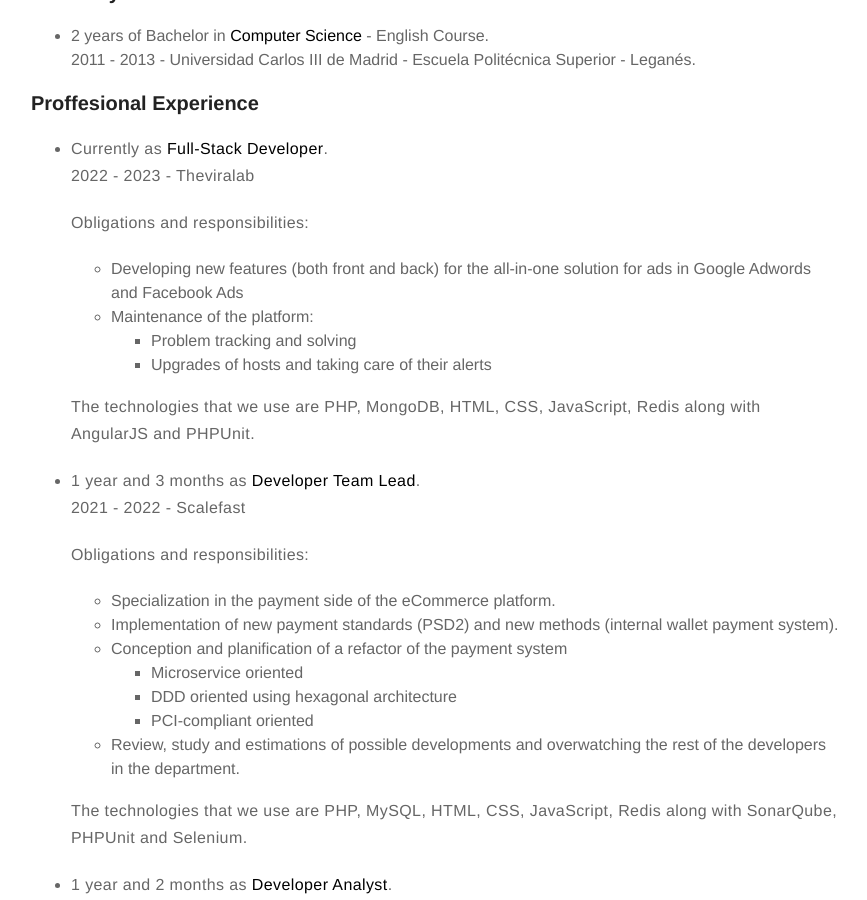
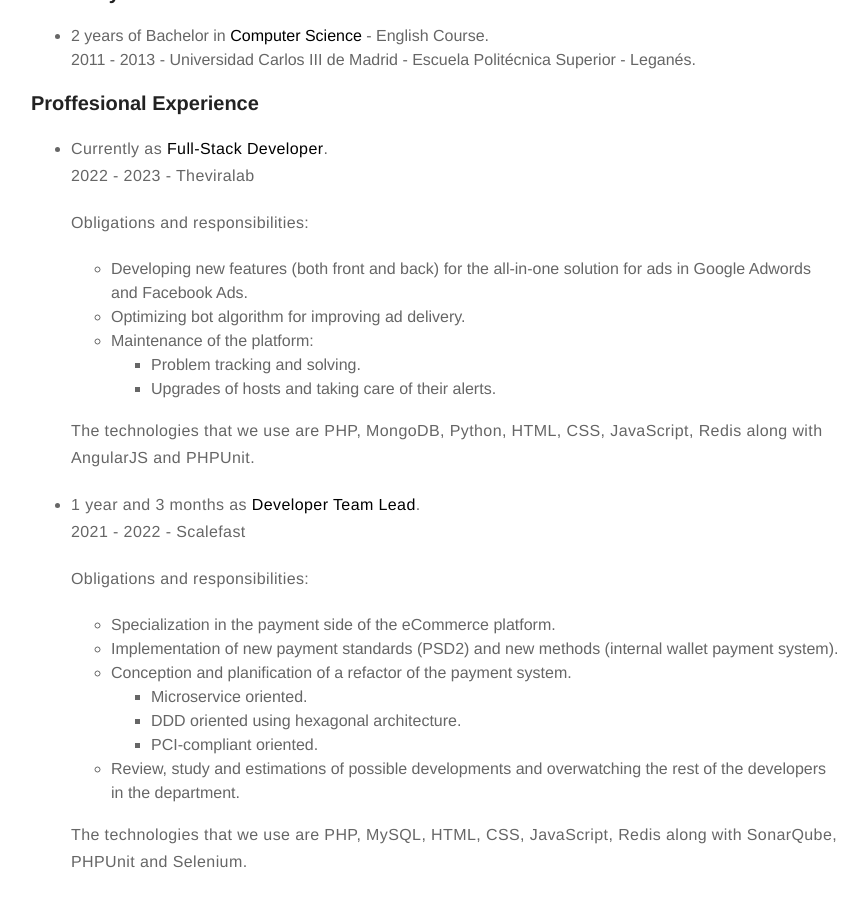
Before and after one commit to leakspin/leakspin.github.io, a Jekyll site: the page built from resume.md, in a window 1280 px wide and 900 px high, scrolled down 478 px. Shown: the whole window, without its empty margins (204-1071 px from the left). Built offline with Jekyll 4.4.1, drawn with Linux system fonts in a browser that asks for light colours; comment, search, counter and statistics services are not loaded.

Commit message:
update info

```diff
--- a/_config.yml
+++ b/_config.yml
@@ -13,6 +13,7 @@ analytics-google: UA-108062404-1
 # Socials
 twitter: leakspin_
 github: leakspin
+gitlab: leakspin
 linkedin: adrian-maria-mora
 email: amora@adrianmora.me
 
--- a/resume.md
+++ b/resume.md
@@ -34,12 +34,13 @@ layout: page
    2022 - {{ site.time | date: '%Y' }} - Theviralab
 
    Obligations and responsibilities:
-   * Developing new features (both front and back) for the all-in-one solution for ads in Google Adwords and Facebook Ads
+   * Developing new features (both front and back) for the all-in-one solution for ads in Google Adwords and Facebook Ads.
+   * Optimizing bot algorithm for improving ad delivery.
    * Maintenance of the platform:
-     * Problem tracking and solving
-     * Upgrades of hosts and taking care of their alerts
+     * Problem tracking and solving.
+     * Upgrades of hosts and taking care of their alerts.
 
-   The technologies that we use are PHP, MongoDB, HTML, CSS, JavaScript, Redis along with AngularJS and PHPUnit.
+   The technologies that we use are PHP, MongoDB, Python, HTML, CSS, JavaScript, Redis along with AngularJS and PHPUnit.
 
  * 1 year and 3 months as **Developer Team Lead**.
    2021 - 2022 - Scalefast
@@ -47,10 +48,10 @@ layout: page
    Obligations and responsibilities:
    * Specialization in the payment side of the eCommerce platform.
    * Implementation of new payment standards (PSD2) and new methods (internal wallet payment system).
-   * Conception and planification of a refactor of the payment system
-     * Microservice oriented
-     * DDD oriented using hexagonal architecture
-     * PCI-compliant oriented
+   * Conception and planification of a refactor of the payment system.
+     * Microservice oriented.
+     * DDD oriented using hexagonal architecture.
+     * PCI-compliant oriented.
    * Review, study and estimations of possible developments and overwatching the rest of the developers in the department.
 
    The technologies that we use are PHP, MySQL, HTML, CSS, JavaScript, Redis along with SonarQube, PHPUnit and Selenium.
```
Also changed, not shown: _posts/2018-11-06-kawaii-kiwis.md (+1 -1 lines), about.md (+4 -8 lines).
